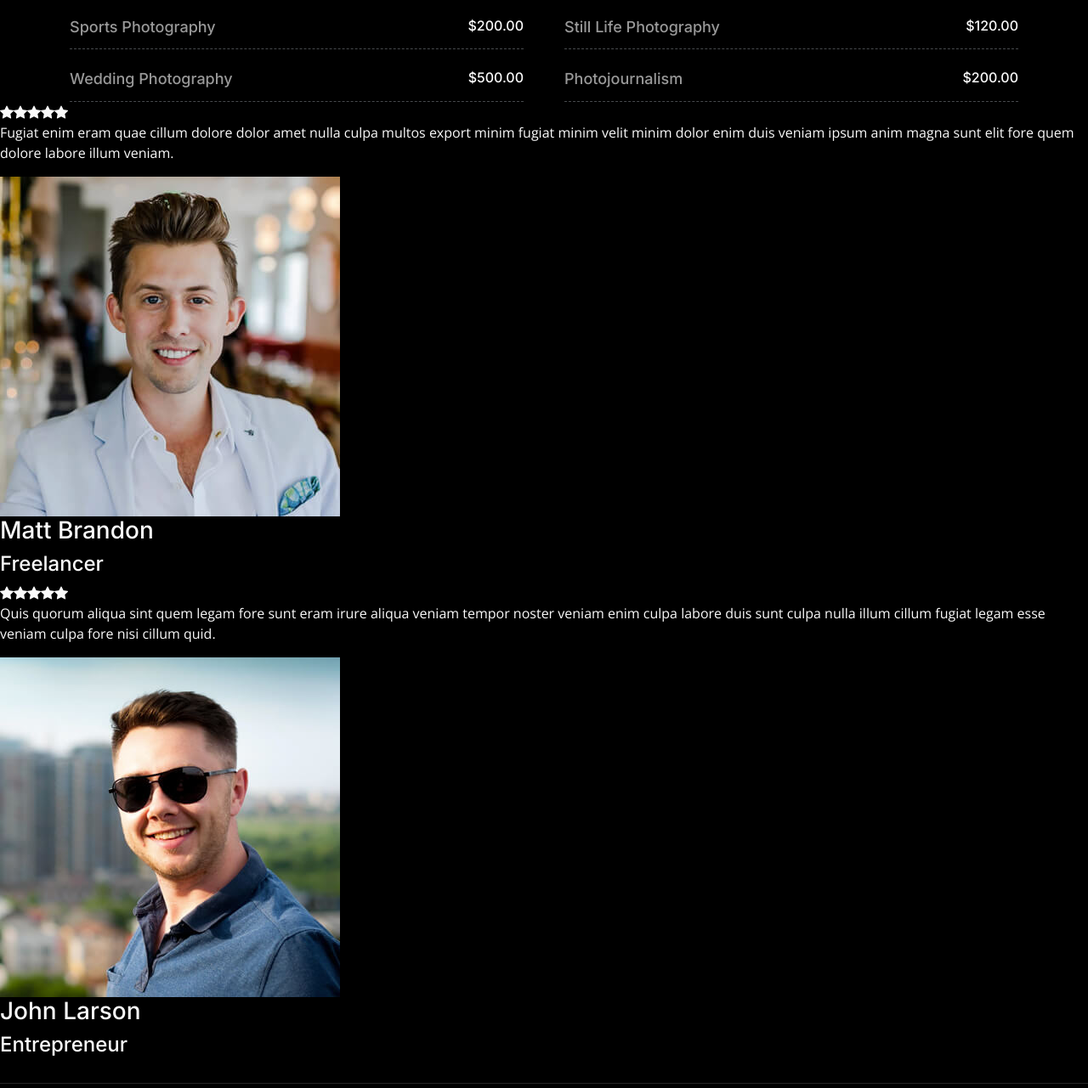
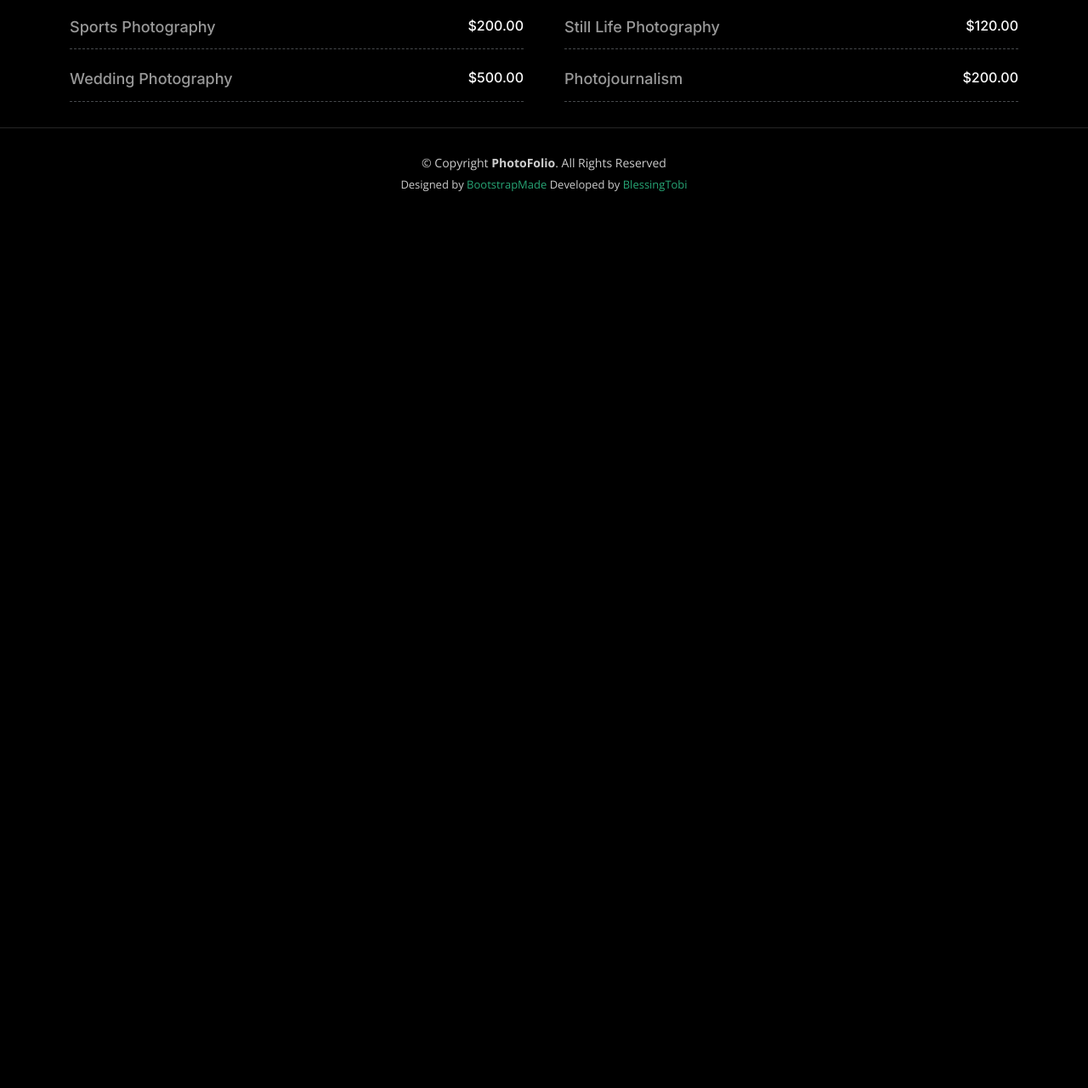
Before and after one commit to blessingtobi20/jonesfinal, a plain HTML site: page services.html in a window 1280 px wide. Shown: the part 899-2180 px from the top of the page at 85% size. After the commit the page ends 1156 px from the top, so only its background shows below. Drawn offline with nearby package versions, Linux system fonts and the light colour scheme.

Commit message:
Update services.html

```diff
--- a/services.html
+++ b/services.html
@@ -204,45 +204,7 @@
 
     <!-- ======= Testimonials Section ======= -->
    <!-- End testimonial item -->
-
-            <div class="swiper-slide">
-              <div class="testimonial-item">
-                <div class="stars">
-                  <i class="bi bi-star-fill"></i><i class="bi bi-star-fill"></i><i class="bi bi-star-fill"></i><i class="bi bi-star-fill"></i><i class="bi bi-star-fill"></i>
-                </div>
-                <p>
-                  Fugiat enim eram quae cillum dolore dolor amet nulla culpa multos export minim fugiat minim velit minim dolor enim duis veniam ipsum anim magna sunt elit fore quem dolore labore illum veniam.
-                </p>
-                <div class="profile mt-auto">
-                  <img src="assets/img/testimonials/testimonials-4.jpg" class="testimonial-img" alt="">
-                  <h3>Matt Brandon</h3>
-                  <h4>Freelancer</h4>
-                </div>
-              </div>
-            </div><!-- End testimonial item -->
-
-            <div class="swiper-slide">
-              <div class="testimonial-item">
-                <div class="stars">
-                  <i class="bi bi-star-fill"></i><i class="bi bi-star-fill"></i><i class="bi bi-star-fill"></i><i class="bi bi-star-fill"></i><i class="bi bi-star-fill"></i>
-                </div>
-                <p>
-                  Quis quorum aliqua sint quem legam fore sunt eram irure aliqua veniam tempor noster veniam enim culpa labore duis sunt culpa nulla illum cillum fugiat legam esse veniam culpa fore nisi cillum quid.
-                </p>
-                <div class="profile mt-auto">
-                  <img src="assets/img/testimonials/testimonials-5.jpg" class="testimonial-img" alt="">
-                  <h3>John Larson</h3>
-                  <h4>Entrepreneur</h4>
-                </div>
-              </div>
-            </div><!-- End testimonial item -->
-
-          </div>
-          <div class="swiper-pagination"></div>
-        </div>
-
-      </div>
-    </section><!-- End Testimonials Section -->
+<!-- End Testimonials Section -->
 
   </main><!-- End #main -->
 
```
